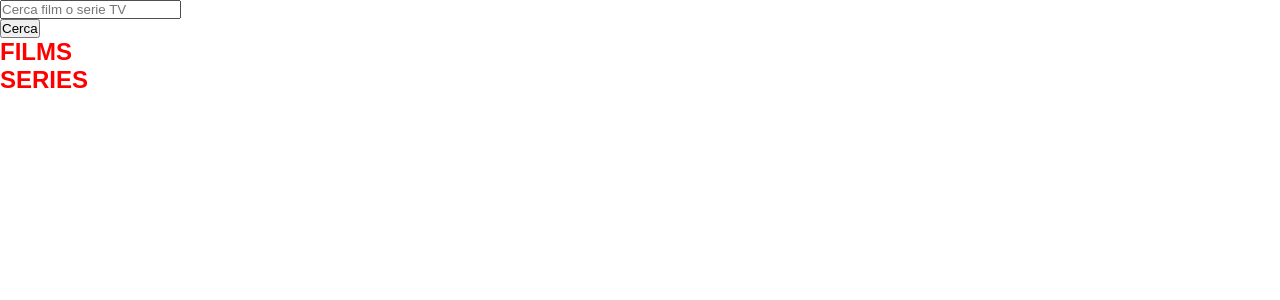
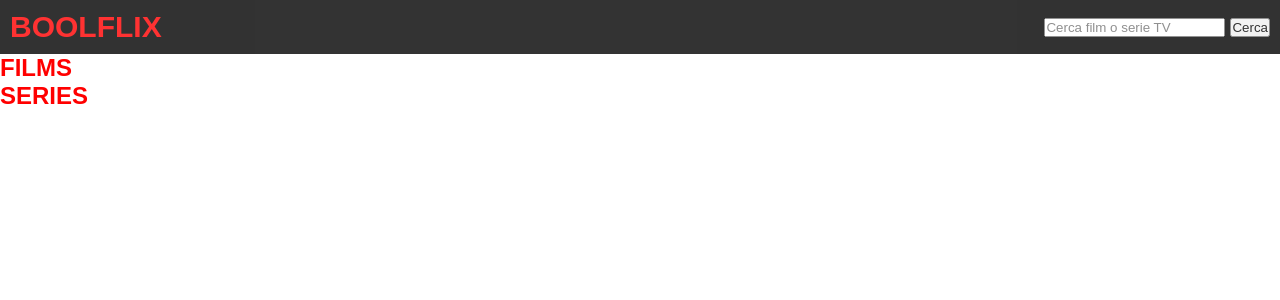
Before and after one commit to MarioFantasia/vue-boolflix, a Vue app: page / in a window 1280 px wide. Shown: the top 300 px of the page. Built offline with nearby package versions, Linux system fonts and the light colour scheme; a web font is replaced by a local one.

Commit message:
stile header

```diff
--- a/src/assets/style/common.scss
+++ b/src/assets/style/common.scss
@@ -7,3 +7,7 @@
     padding: 0;
     font-family: 'Martel Sans', sans-serif;
 }
+
+.flex {
+    display: flex;
+}
--- a/src/components/Header.vue
+++ b/src/components/Header.vue
@@ -1,11 +1,16 @@
 <template>
-    <header>
-        <div class="search">
-            <input type="text" name="" id="" placeholder="Cerca film o serie TV"
-            v-model="searchItem">
+    <header class="flex">
+        <div class="logo flex">
+            <div>BOOLFLIX</div>
         </div>
-        <div class="button">
-            <button @click.prevent="$emit('search', searchItem)">Cerca</button>
+        <div class="search flex">
+            <div>
+                <input type="text" name="" id="" placeholder="Cerca film o serie TV"
+                v-model="searchItem">
+            </div>
+            <div>
+                <button @click.prevent="$emit('search', searchItem)">Cerca</button>
+            </div>
         </div>
     </header>
 </template>
@@ -22,5 +27,24 @@ export default {
 </script>
 
 <style lang="scss" scoped>
-
+    header {
+        padding: 10px;
+        justify-content: space-between;
+        background-color: black;
+        opacity: 0.8;
+        .logo {
+            font-size: 30px;
+            font-weight: 800;
+            color: red;
+        }
+        .search {
+            div {
+                margin: auto 0;
+            }
+            input {
+                margin-right: 5px;
+                outline: none;
+            }
+        }
+    }
 </style>
```
